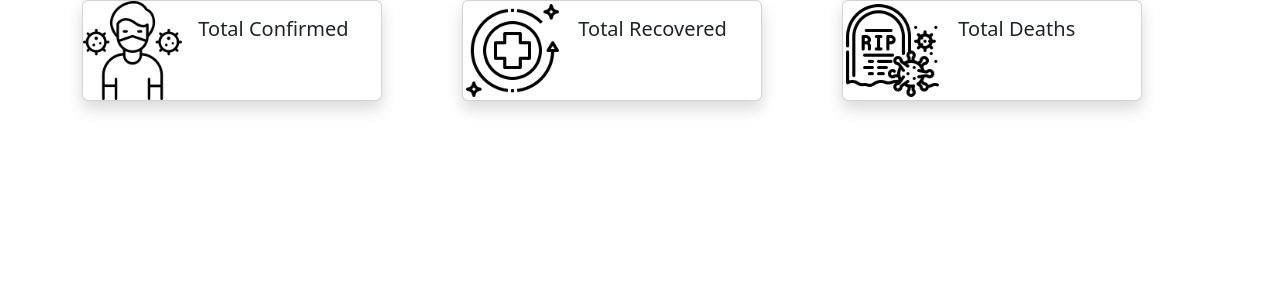
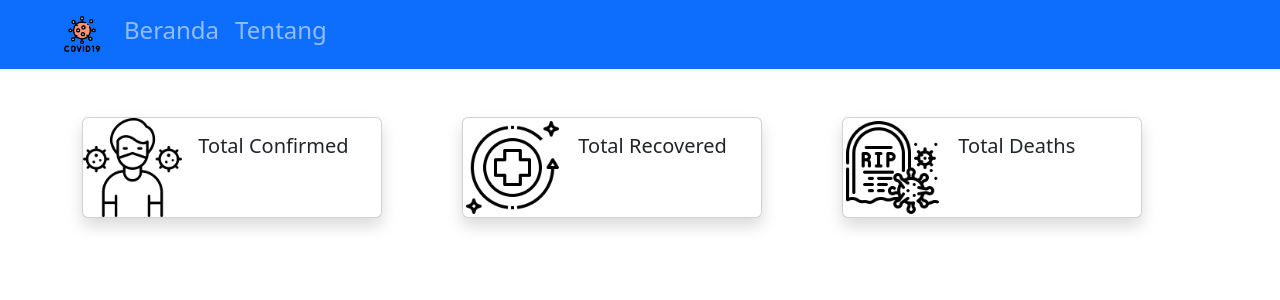
Before and after one commit to anandabayuf/covid-tracker-web-app, a React (Create React App) app: page / in a window 1280 px wide. Shown: the top 300 px of the page. Built offline with nearby package versions, Linux system fonts and the light colour scheme; no server answers.

Commit message:
penambahan navigasi pada Nav-Bar.js
penambahan navigasi pada Nav-Bar.js dengan menggunakan bootstraps\

```diff
--- a/src/App.js
+++ b/src/App.js
@@ -1,8 +1,10 @@
+import Navigasi from "./components/Nav-Bar";
 import MainPage from "./pages/Main-Page";
 
 function App() {
   return (
     <div>
+      <Navigasi />
       <MainPage />
     </div>
   );
--- a/src/components/Card-Summary.js
+++ b/src/components/Card-Summary.js
@@ -7,7 +7,7 @@ export default function CardSummary(props) {
         <div className="card mb-3 shadow" style={cardStyle}>
             <div className="row g-0">
                 <div className="col-md-4">
-                    <img src={props.image} className="img-fluid rounded-start" alt="..."/>
+                    <img src={props.image} className="img-fluid rounded-start" alt={props.image}/>
                 </div>
                 <div className="col-md-8">
                     <div className="card-body">
--- a/src/components/Nav-Bar.js
+++ b/src/components/Nav-Bar.js
@@ -0,0 +1,23 @@
+import gCovid from '../assets/icons/covid-tracker-logo.png'
+export default function Navigasi(props){
+  return(
+    <nav className="navbar navbar-expand-lg navbar-dark bg-primary px-5 mb-5">
+      <a className="navbar-brand mx-3" href="#">
+        <img src={gCovid} alt="..." height="36"/>
+      </a>
+      <button className="navbar-toggler" type="button" data-toggle="collapse" data-target="#navbarNav" aria-controls="navbarNav" aria-expanded="false" aria-label="Toggle navigation">
+        <span className="navbar-toggler-icon"></span>
+      </button>
+      <div className="collapse navbar-collapse " id="navbarNav">
+        <ul className="navbar-nav">
+          <li className="nav-item active">
+            <h4><a className="nav-link" href="#">Beranda</a></h4>
+          </li>
+          <li className="nav-item">
+          <h4><a className="nav-link" href="#">Tentang</a></h4>
+          </li>
+        </ul>
+      </div>
+    </nav>
+  )
+}
```
